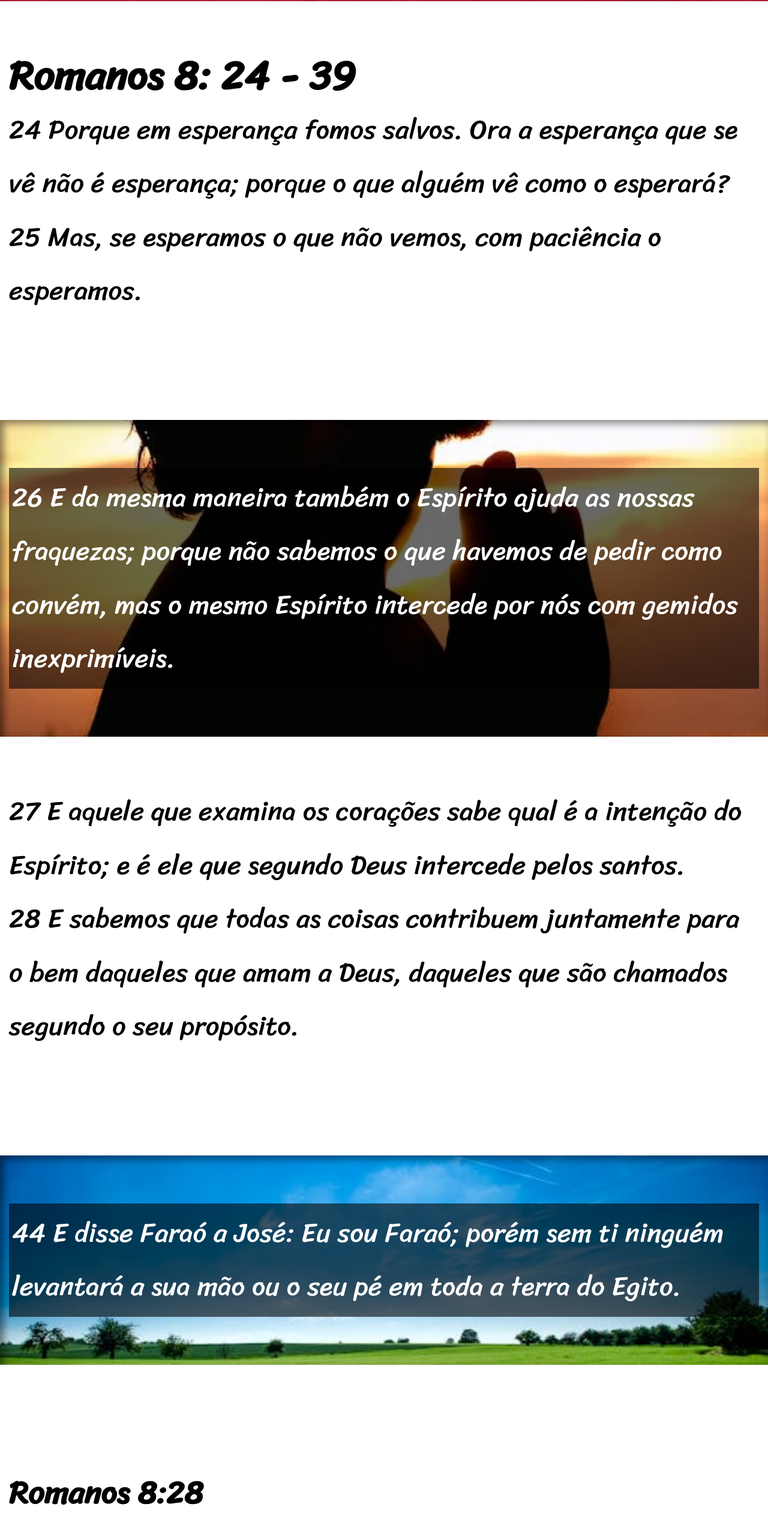
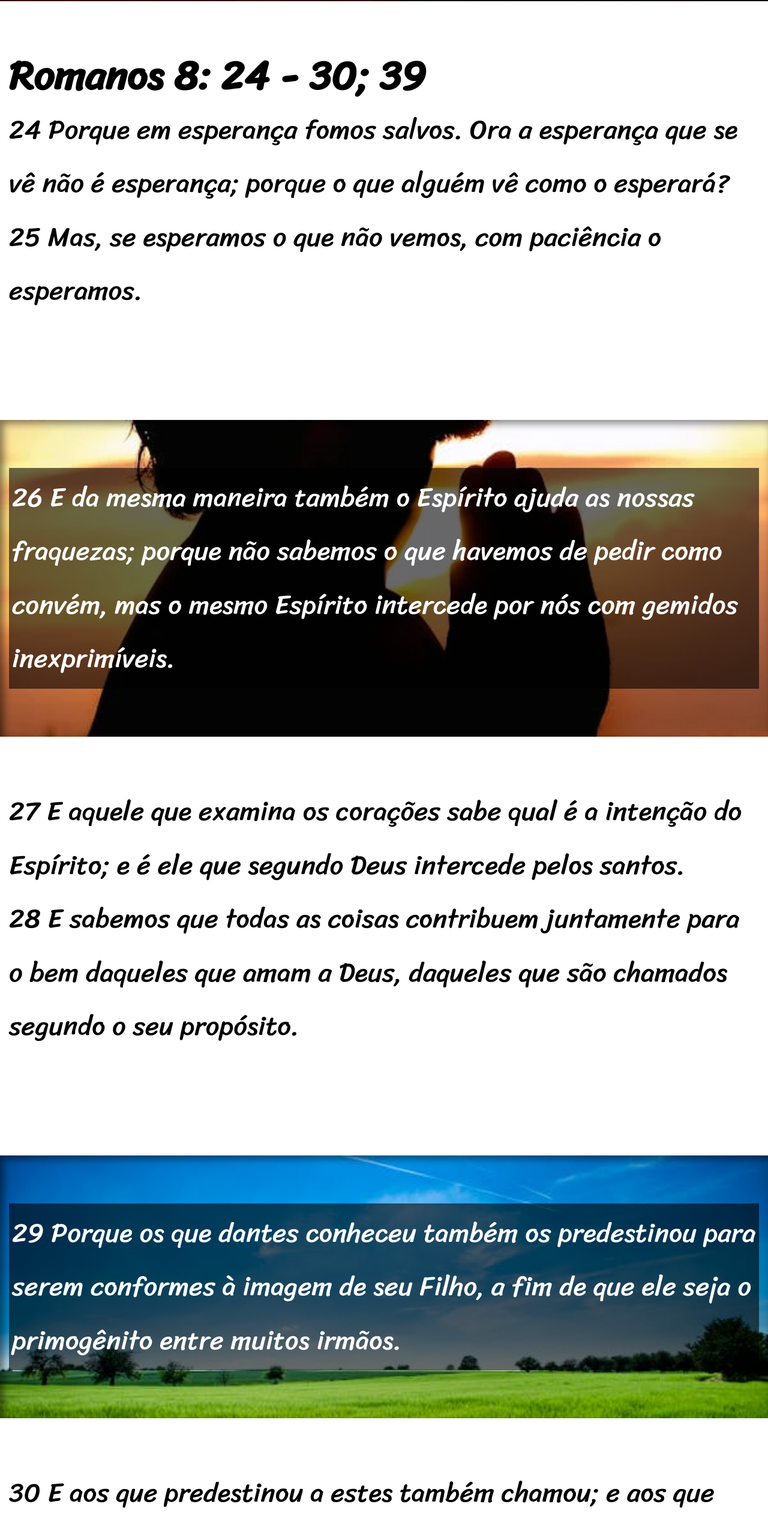
Before and after one commit to FilisbertoCampos/Devocional_15-06-24, a plain HTML site: page index.html in a window 1280 px wide. Shown: the part 268-2800 px from the top of the page at 60% size. Drawn offline with Linux system fonts and the light colour scheme.

Commit message:
Modificação

```diff
--- a/estilo/style.css
+++ b/estilo/style.css
@@ -48,7 +48,7 @@ header > p > a {
 
 header#img01 {
     background-image: url('../fotos/oracao.png');
-    background-position: center top;
+    background-position: center bottom;
     background-size: cover;
     background-repeat: no-repeat;
 }
--- a/index.html
+++ b/index.html
@@ -19,7 +19,7 @@
         </header>
 
     <section class="normal">
-        <h1>Romanos 8: 24 - 39</h1>
+        <h1>Romanos 8: 24 - 30; 39</h1>
         <p>
             24 Porque em esperança fomos salvos. Ora a esperança que se vê não é esperança; porque o que alguém vê como o esperará?
             25 Mas, se esperamos o que não vemos, com paciência o esperamos.
@@ -44,17 +44,15 @@
 
     <section class="imagem" id="img03">
         <p>
-            44 E disse Faraó a José: Eu sou Faraó; porém sem ti ninguém levantará a sua mão ou o seu pé em toda a terra do Egito. <br>
+            29 Porque os que dantes conheceu também os predestinou para serem conformes à imagem de seu Filho, a fim de que ele seja o primogênito entre muitos irmãos.<br>
         </p>
     </section>
 
     <section class="normal">
         <p>
-            <h3>Romanos 8:28</h3>
-            E sabemos que todas as coisas contribuem juntamente para o bem daqueles que amam a Deus, daqueles que são chamados segundo o seu propósito.<br>
+            30 E aos que predestinou a estes também chamou; e aos que chamou a estes também justificou; e aos que justificou a estes também glorificou.
+            39 Nem a altura, nem a profundidade, nem alguma outra criatura nos poderá separar do amor de Deus, que está em Cristo Jesus nosso Senhor.
         </p>
-
-        <p>Tudo o que José passou para chegar onde chegou, de humilhado a exaltado, tudo já estava sob o propósito do Senhor. Que era a conservação da vida e sua descendência mediante a grande escasses, que assolou a terra na sua época.</p>
 
     </section>
 
```
